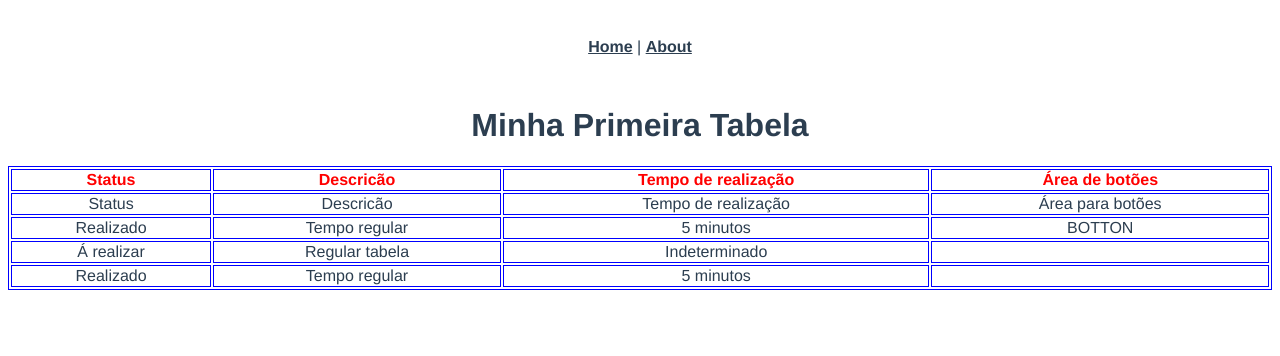
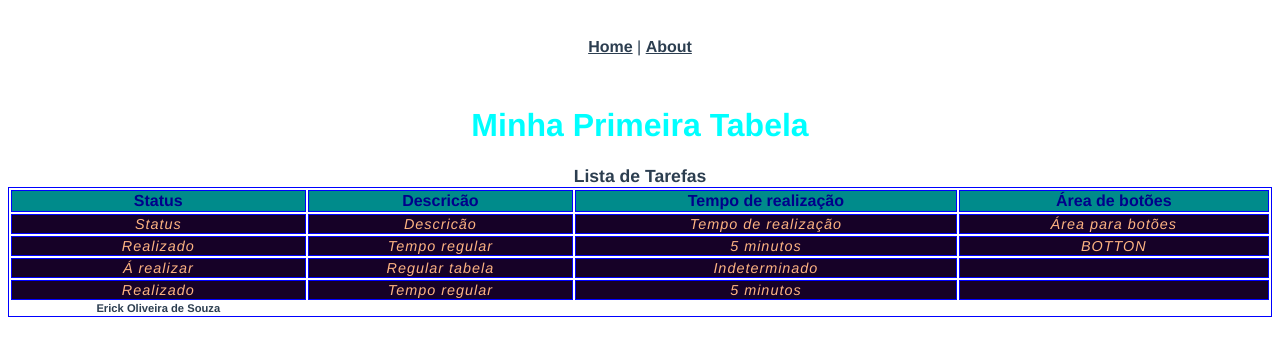
Before and after one commit to erickolk/Projeto_todolist, a Vue app: page /tarefas in a window 1280 px wide. Shown: the top 356 px of the page. Built offline with nearby package versions, Linux system fonts and the light colour scheme.

Commit message:
Aplicando css

```diff
--- a/src/views/Tarefas.vue
+++ b/src/views/Tarefas.vue
@@ -1,12 +1,20 @@
 <template>
   <div class="about">
     <h1>Minha Primeira Tabela</h1>
-    <table border="1" width="100%" bordercolor ="blue">
-      <th>Status</th>
-      <th>Descricão</th>
-      <th>Tempo de realização</th>
-      <th>Área de botões</th>
+    <table border="1" width="100%" length="100%" bordercolor ="blue">
+      <caption>Lista de Tarefas</caption>
+      <thead>
+        <th>Status</th>
+        <th>Descricão</th>
+        <th>Tempo de realização</th>
+        <th>Área de botões</th>
+      </thead>
 
+    <tfoot>Erick Oliveira de Souza
+
+    </tfoot>
+
+    <tbody>
       <tr>
         <td>Status</td>
         <td>Descricão</td>
@@ -31,6 +39,7 @@
         <td>5 minutos</td>
         <td></td>
       </tr>
+    </tbody>
 
     </table>
   </div>
@@ -40,6 +49,40 @@
 /*Aqui fica o CSS*/
 
 table th {
-  color:red;
+
 }
+table tr {
+
+}
+thead {
+  color: darkblue;
+  background: darkcyan;
+
+}
+
+tbody {
+  letter-spacing: 1px;
+  font-size: 90%;
+  font-style: italic;
+  color:rgb(253, 179, 130);
+  background-color: rgb(22, 1, 39);
+
+
+}
+tfoot {
+  font-size: 70%;
+  font-weight: bold;
+}
+
+caption {
+  font-weight:bolder;
+  font-size: 110%;
+}
+
+h1 {
+  color: aqua;
+}
+
+
+
 </style>
```
